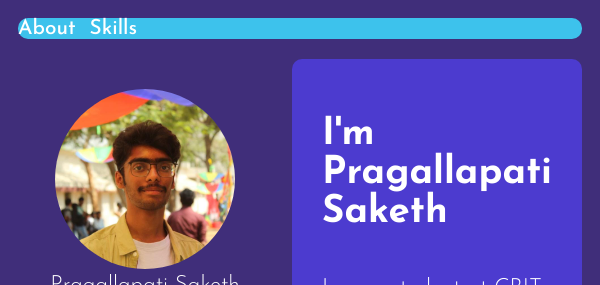
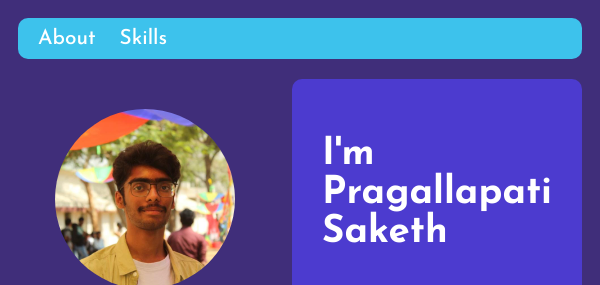
Before and after one commit to sakethpragallapati/Personal-Portfolio-Website, a plain HTML site: page index.html in a window 600 px wide. Shown: the top 285 px of the page. Drawn offline with Linux system fonts and the light colour scheme.

Commit message:
Update style.css

```diff
--- a/style.css
+++ b/style.css
@@ -164,9 +164,17 @@ p{
     #navbar a {
         padding-right: 0;
         padding-bottom: 10px;
+        margin-right: 10px;
     }
     h3{
         padding-top: 10px;
+    }
+
+    .card-1{
+        background-color: #3DC2EC;
+        grid-area: card-1;
+        border-radius: 10px;
+        padding: 10px;
     }
 }
 
@@ -181,17 +189,21 @@ p{
             "card-3 card-3";
         height: auto;
     }
-
+    .img-card{
+        margin-top: 100px;
+    }
     .img-card img {
         height: 180px;
     }
 
     #navbar {
-        justify-content: center;
+        justify-content: flex-start;
+
     }
 
     #navbar a {
-        padding-right: 10px;
+        padding-left: 10px;
+        padding-right: 0px;
     }
     .container-2{
         display: block;
```
